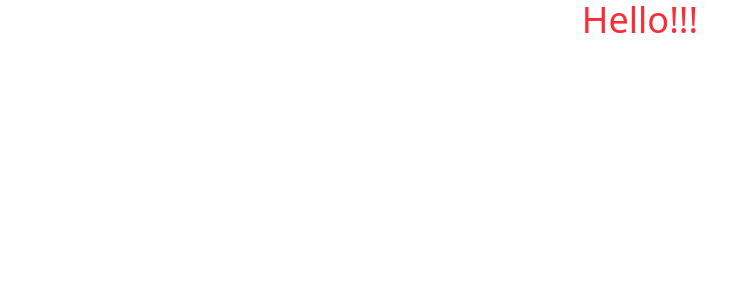
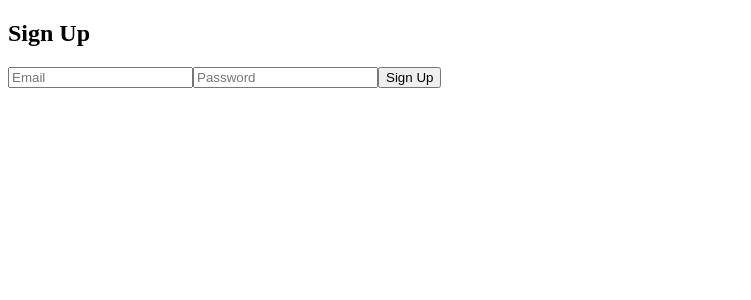
Before and after one commit to PickkleBalll/Pickleball, a React (Vite) app in the folder frontend/: page /signup in a window 1280 px wide. Shown: the top 300 px of the page, without its empty margins (0-751 px from the left). Built offline with nearby package versions, Linux system fonts and the light colour scheme.

Commit message:
new update

```diff
--- a/frontend/package.json
+++ b/frontend/package.json
@@ -13,6 +13,7 @@
     "@tailwindcss/vite": "^4.1.7",
     "react": "^19.1.0",
     "react-dom": "^19.1.0",
+    "react-router-dom": "6",
     "tailwindcss": "^4.1.7"
   },
   "devDependencies": {
--- a/frontend/src/app/App.tsx
+++ b/frontend/src/app/App.tsx
@@ -1,10 +1,25 @@
+import { Routes, Route } from 'react-router-dom';
+import SignIn from '../pages/SignInPage';
+import SignUp from '../pages/SignUpPage';
+import Dashboard from '../components/Dashboard/Dashboard';
+import PrivateRoute from '../routes/PrivateRoute';
+import Home from '../components/Homepage/Homepage';
+
 function App() {
   return (
-    <>
-      <div className="flex justify-center">
-        <p className="text-4xl text-red-500">Hello!!!</p>
-      </div>
-    </>
+    <Routes>
+      <Route path="/" element={<Home />} />
+      <Route path="/signin" element={<SignIn />} />
+      <Route path="/signup" element={<SignUp />} />
+      <Route
+        path="/dashboard"
+        element={
+          <PrivateRoute>
+            <Dashboard />
+          </PrivateRoute>
+        }
+      />
+    </Routes>
   );
 }
 
--- /dev/null
+++ b/frontend/src/components/Dashboard/Dashboard.tsx
@@ -0,0 +1,19 @@
+import { useNavigate } from 'react-router-dom';
+
+const Dashboard = () => {
+  const navigate = useNavigate();
+
+  const handleLogout = () => {
+    localStorage.removeItem('auth');
+    navigate('/signin');
+  };
+
+  return (
+    <div>
+      <h1>Welcome to Dashboard</h1>
+      <button onClick={handleLogout}>Logout</button>
+    </div>
+  );
+};
+
+export default Dashboard;
--- /dev/null
+++ b/frontend/src/components/Homepage/Homepage.tsx
@@ -0,0 +1,24 @@
+import { useNavigate } from 'react-router-dom';
+
+export default function Home() {
+  const navigate = useNavigate();
+
+  const goToSignIn = () => {
+    navigate('/signin');
+  };
+
+  return (
+    <div className="min-h-screen flex items-center justify-center bg-gradient-to-br from-blue-100 to-blue-300">
+      <div className="bg-white p-10 rounded shadow-lg text-center">
+        <h1 className="text-3xl font-bold mb-6">Welcome to Our Platform</h1>
+        <p className="mb-8">Please sign in to access your dashboard.</p>
+        <button
+          onClick={goToSignIn}
+          className="bg-blue-600 hover:bg-blue-700 text-white px-6 py-2 rounded-md text-lg"
+        >
+          Sign In
+        </button>
+      </div>
+    </div>
+  );
+}
--- /dev/null
+++ b/frontend/src/pages/SignInPage.tsx
@@ -0,0 +1,38 @@
+import { useState } from 'react';
+import { useNavigate } from 'react-router-dom';
+
+const SignIn = () => {
+  const [email, setEmail] = useState('');
+  const [password, setPassword] = useState('');
+  const navigate = useNavigate();
+
+  const handleLogin = (e: React.FormEvent) => {
+    e.preventDefault();
+
+    // Giả lập xác thực thành công
+    localStorage.setItem('auth', 'true');
+    navigate('/dashboard');
+  };
+
+  return (
+    <form onSubmit={handleLogin}>
+      <h2>Sign In</h2>
+      <input
+        placeholder="Email"
+        value={email}
+        onChange={(e) => setEmail(e.target.value)}
+        required
+      />
+      <input
+        placeholder="Password"
+        type="password"
+        value={password}
+        onChange={(e) => setPassword(e.target.value)}
+        required
+      />
+      <button type="submit">Sign In</button>
+    </form>
+  );
+};
+
+export default SignIn;
--- /dev/null
+++ b/frontend/src/pages/SignUpPage.tsx
@@ -0,0 +1,38 @@
+import { useState } from 'react';
+import { useNavigate } from 'react-router-dom';
+
+const SignUp = () => {
+  const [email, setEmail] = useState('');
+  const [password, setPassword] = useState('');
+  const navigate = useNavigate();
+
+  const handleSignUp = (e: React.FormEvent) => {
+    e.preventDefault();
+
+    // Giả lập đăng ký xong thì chuyển về SignIn
+    alert('Sign Up Success!');
+    navigate('/signin');
+  };
+
+  return (
+    <form onSubmit={handleSignUp}>
+      <h2>Sign Up</h2>
+      <input
+        placeholder="Email"
+        value={email}
+        onChange={(e) => setEmail(e.target.value)}
+        required
+      />
+      <input
+        placeholder="Password"
+        type="password"
+        value={password}
+        onChange={(e) => setPassword(e.target.value)}
+        required
+      />
+      <button type="submit">Sign Up</button>
+    </form>
+  );
+};
+
+export default SignUp;
--- /dev/null
+++ b/frontend/src/routes/PrivateRoute.tsx
@@ -0,0 +1,12 @@
+import { Navigate } from 'react-router-dom';
+
+interface Props {
+  children: React.ReactElement; // dùng React.ReactElement thay vì JSX.Element
+}
+
+const PrivateRoute = ({ children }: Props) => {
+  const isAuth = localStorage.getItem('auth') === 'true';
+  return isAuth ? children : <Navigate to="/signin" />;
+};
+
+export default PrivateRoute;
```
Also changed, not shown: frontend/src/main.tsx (+8 -7 lines), 1 other file (tests, documents, lock files or other folders).
